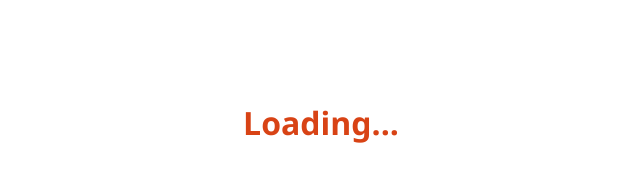
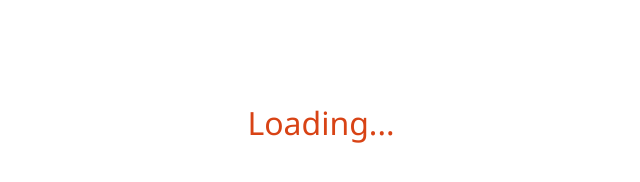
Before and after one commit to anuj-agarwal/anuj-agarwal.github.io, a Jekyll site: the page built from achievements.md, in a window 1280 px wide. Shown: the part 328-510 px from the top of the page, without its empty margins (319-959 px from the left). Built offline with Jekyll 4.4.1, drawn with Linux system fonts in a browser that asks for light colours; a script that is not in the unit is left out.

Commit message:
Update style.css

```diff
--- a/assets/style.css
+++ b/assets/style.css
@@ -16,9 +16,11 @@
   flex: 1;
   display: flex;
   flex-direction: column;
+  width: 100%;
   max-width: 1200px;
   margin: 0 auto;
   padding: 0 2rem;
+  box-sizing: border-box;
 }
 
 /* Header */
@@ -60,6 +62,7 @@
   box-shadow: 0 4px 10px rgba(0,0,0,0.1);
   transition: transform 0.2s, box-shadow 0.2s, background 0.2s;
   width: 100%;
+  box-sizing: border-box;
 }
 
 .box:hover, .timeline-card:hover, .achievements-card:hover {
@@ -72,12 +75,33 @@
 .timeline, .achievements-timeline {
   position: relative;
   margin: 2rem 0;
-  padding-left: 0; /* no date left */
+  padding-left: 60px;
+}
+
+.timeline::before, .achievements-timeline::before {
+  content: '';
+  position: absolute;
+  top: 0;
+  left: 30px;
+  width: 4px;
+  height: 100%;
+  background: #f28b82;
 }
 
 .timeline-entry, .achievements-entry {
   position: relative;
-  margin-bottom: 1.5rem;
+  margin-bottom: 2rem;
+}
+
+.timeline-dot, .achievements-dot {
+  width: 16px;
+  height: 16px;
+  background: #ffe082;
+  border: 3px solid #f28b82;
+  border-radius: 50%;
+  position: absolute;
+  left: 22px;
+  top: 0;
 }
 
 /* Collapsible Buttons */
@@ -97,32 +121,39 @@
   position: relative;
 }
 
+/* Add arrow indicator */
 .collapsible::after {
-  content: '▼';
-  font-size: 0.8rem;
+  content: '\25BC'; /* Down arrow */
+  font-size: 0.9rem;
   position: absolute;
   right: 16px;
   transition: transform 0.3s;
 }
 
 .active-collapsible::after {
-  transform: rotate(-180deg);
+  transform: rotate(180deg); /* Flips arrow up */
 }
 
 .collapsible:hover {
   background: #ffe0e0;
 }
 
+.active-collapsible {
+  background-color: #ffe0e0;
+}
+
+/* Smooth Collapsible Content */
 .content-collapsible {
-  padding: 0 1rem;
   max-height: 0;
   overflow: hidden;
-  transition: max-height 0.4s ease;
+  transition: max-height 0.5s ease, padding 0.3s ease;
   background-color: #fff;
   border-left: 2px solid #f28b82;
   border-radius: 0 0 8px 8px;
+  width: 100%;
+  box-sizing: border-box;
   margin-bottom: 1rem;
-  box-sizing: border-box;
+  padding: 0 1rem;
 }
 
 /* Footer */
@@ -144,9 +175,31 @@
   color: #f28b82;
 }
 
+/* Contact Page Specific */
+.center-content {
+  max-width: 1000px;
+  margin: 0 auto;
+  padding: 2rem 0;
+}
+
+.center-content .box {
+  flex: 1 1 220px;
+  max-width: 260px;
+  text-align: center;
+}
+
 /* Loader */
-#page-loader {
-  font-family: 'Segoe UI', sans-serif;
-  font-weight: bold;
+#loader {
+  position: fixed;
+  top: 0;
+  left: 0;
+  width: 100%;
+  height: 100%;
+  background: #fff5f5;
+  display: flex;
+  justify-content: center;
+  align-items: center;
+  font-size: 1.5rem;
   color: #d84315;
+  z-index: 9999;
 }
```
